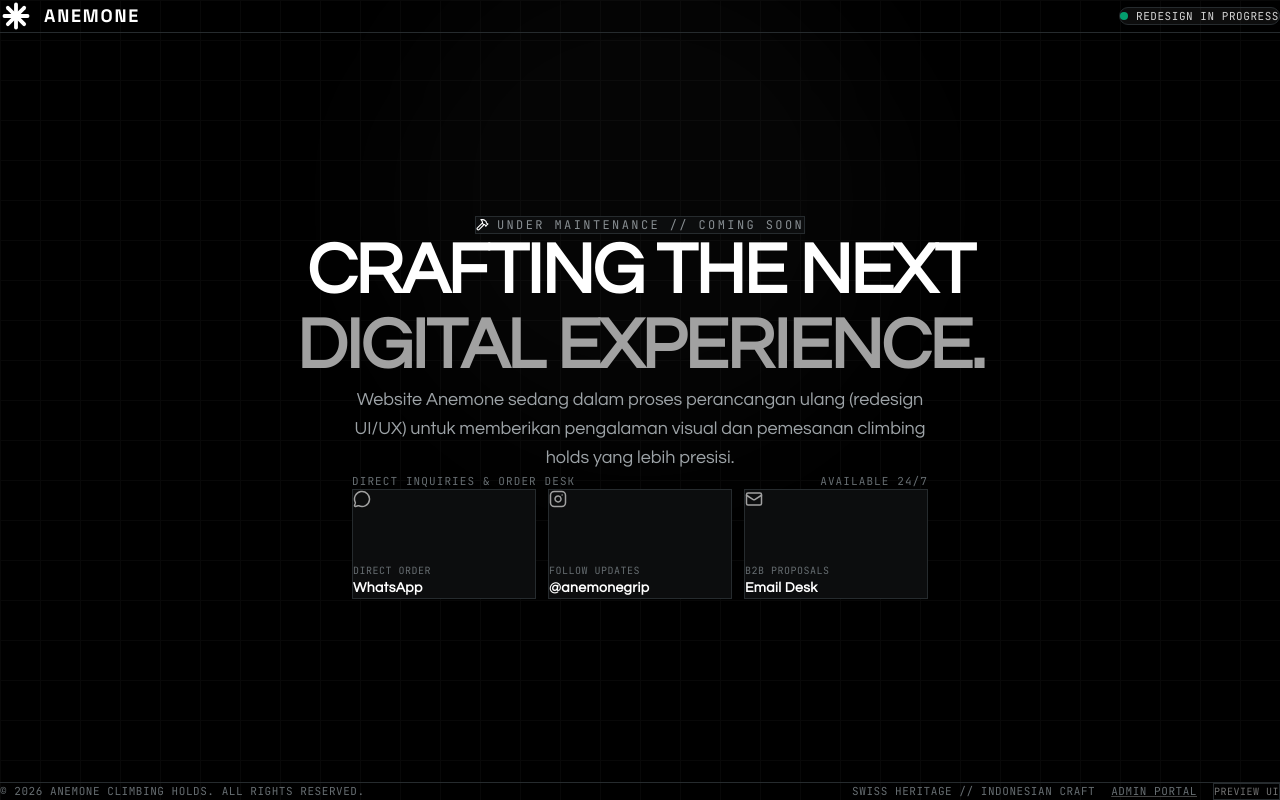
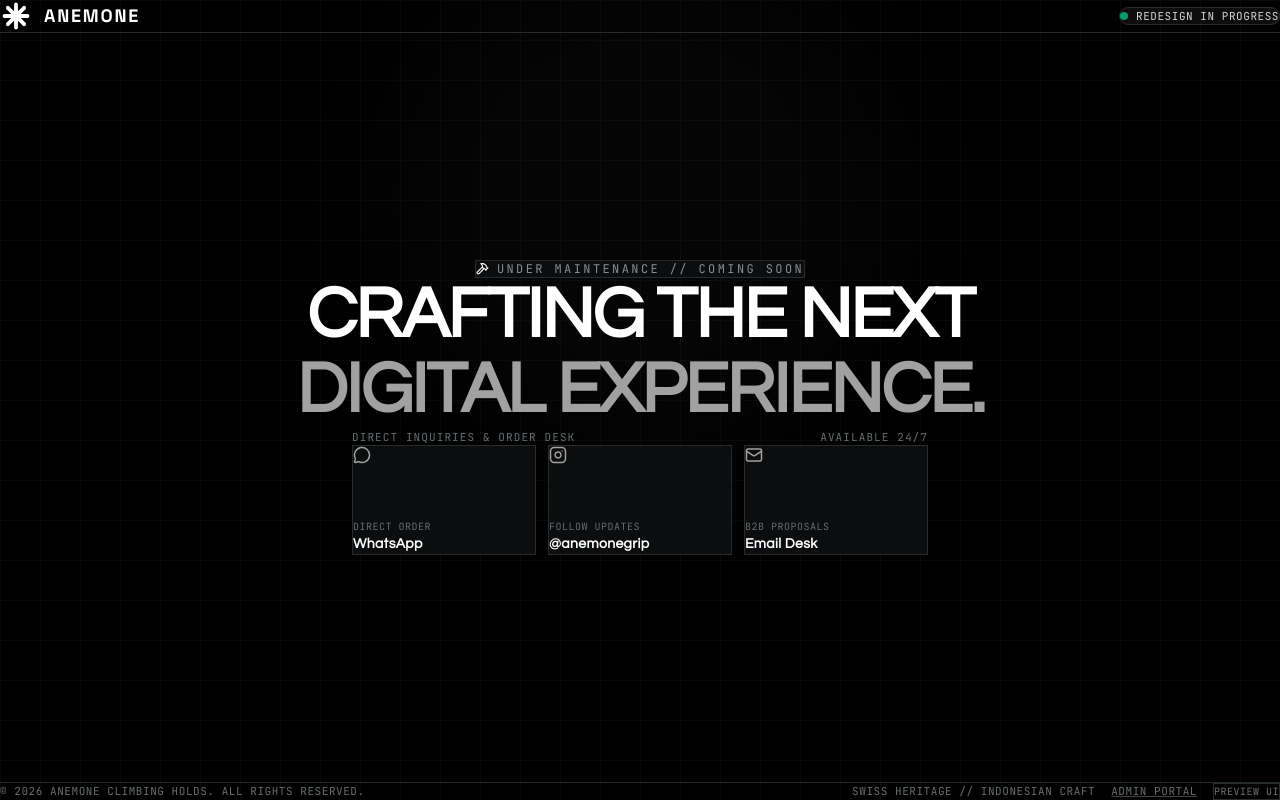
Before and after one commit to budiajir/anemone, a React (Vite) app: page / in a window 1280 px wide. Built offline with nearby package versions, Linux system fonts and the light colour scheme.

Commit message:
style(maintenance): remove description text below headline

```diff
--- a/src/pages/Maintenance.jsx
+++ b/src/pages/Maintenance.jsx
@@ -46,21 +46,11 @@
             initial={{ opacity: 0, y: 20 }}
             animate={{ opacity: 1, y: 0 }}
             transition={{ duration: 0.6, delay: 0.1 }}
-            className="font-headline-xl text-4xl sm:text-6xl lg:text-7xl font-bold tracking-tight uppercase leading-[1.05] mb-6"
+            className="font-headline-xl text-4xl sm:text-6xl lg:text-7xl font-bold tracking-tight uppercase leading-[1.05] mb-10 sm:mb-12"
           >
             Crafting The Next <br />
             <span className="text-neutral-400">Digital Experience.</span>
           </motion.h1>
-
-          {/* Description */}
-          <motion.p
-            initial={{ opacity: 0, y: 20 }}
-            animate={{ opacity: 1, y: 0 }}
-            transition={{ duration: 0.6, delay: 0.2 }}
-            className="text-base sm:text-lg text-[#9da3a7] max-w-xl leading-relaxed mb-10 font-light"
-          >
-            Website Anemone sedang dalam proses perancangan ulang (redesign UI/UX) untuk memberikan pengalaman visual dan pemesanan climbing holds yang lebih presisi.
-          </motion.p>
 
           {/* Direct Contact & Order Cards */}
           <motion.div
```
